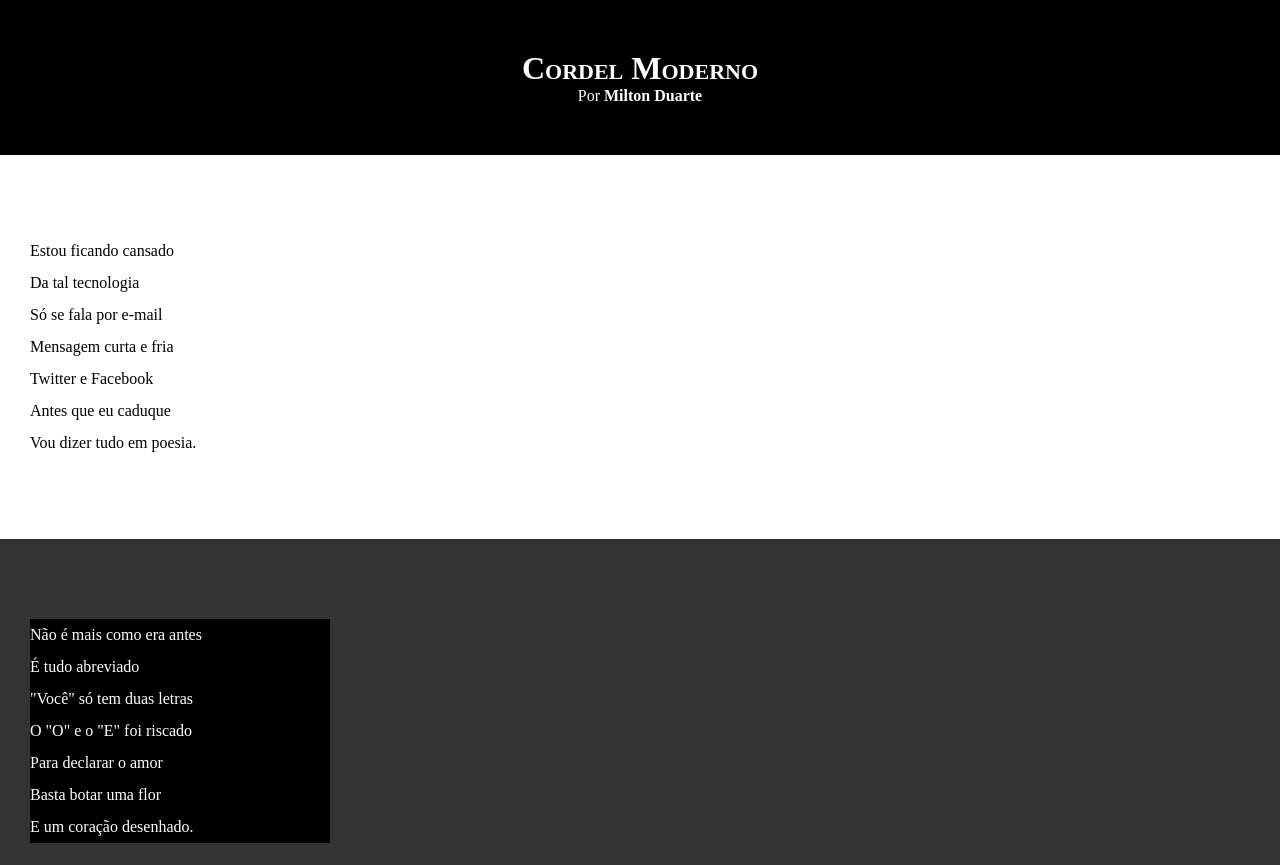
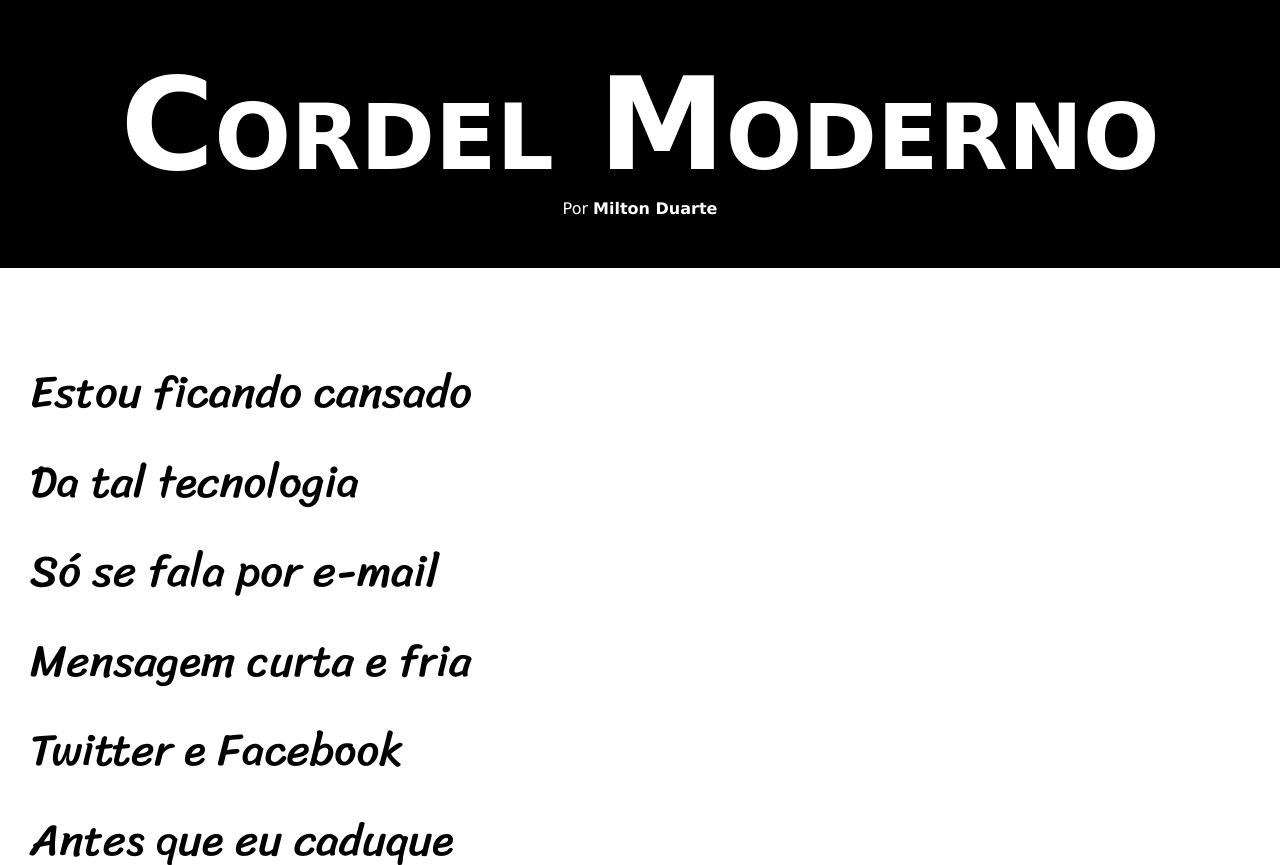
Before and after one commit to wsosene/HTML-CSS, a plain HTML site: page Desafios/desafio 12/index.html in a window 1280 px wide. Shown: the top 865 px of the page. Drawn offline with Linux system fonts and the light colour scheme; a web font is replaced by a local one.

Commit message:
atualizacao

```diff
--- a/Desafios/desafio 12/estilo/style.css
+++ b/Desafios/desafio 12/estilo/style.css
@@ -1,4 +1,14 @@
 @charset "UTF-8";
+
+@import url('https://fonts.googleapis.com/css2?family=Passion+One;wght@400;700;900&display=swap');
+
+@import url('https://fonts.googleapis.com/css2?family=Sriracha&display=swap');
+
+:root {
+    --fonte1: Verdana, Geneva, Tahoma, sans-serif;
+    --fonte2: 'Passion One', cursive;
+    --fonte3: 'Sriracha', cursive;
+}
 
 * {
     margin: 0px;
@@ -8,6 +18,7 @@
 html, body {
     min-height: 100vh;
     background-color: darkgray;
+    font-family: var(--fonte1);
 }
 
 header {
@@ -19,6 +30,8 @@ header {
 header > h1 {
     padding-top: 50px;
     font-variant: small-caps;
+    font-family: var(--fonte2);
+    font-size: 10vw;
 }
 
 header > p {
@@ -40,7 +53,9 @@ section {
     padding-bottom: 10vh;
     line-height: 2em;
     padding-left: 30px;
-}
+    font-family: var(--fonte3);
+    font-size: 3.5vw;
+    }
 
 section.normal {
     background-color: white;
@@ -53,7 +68,8 @@ section.imagem {
 }
 
 section.imagem > p {
-    width: 300px;
+    display: inline-block;
+    padding: 5px;
     background-color: rgb(0, 0, 0.253);
 }
 
```
